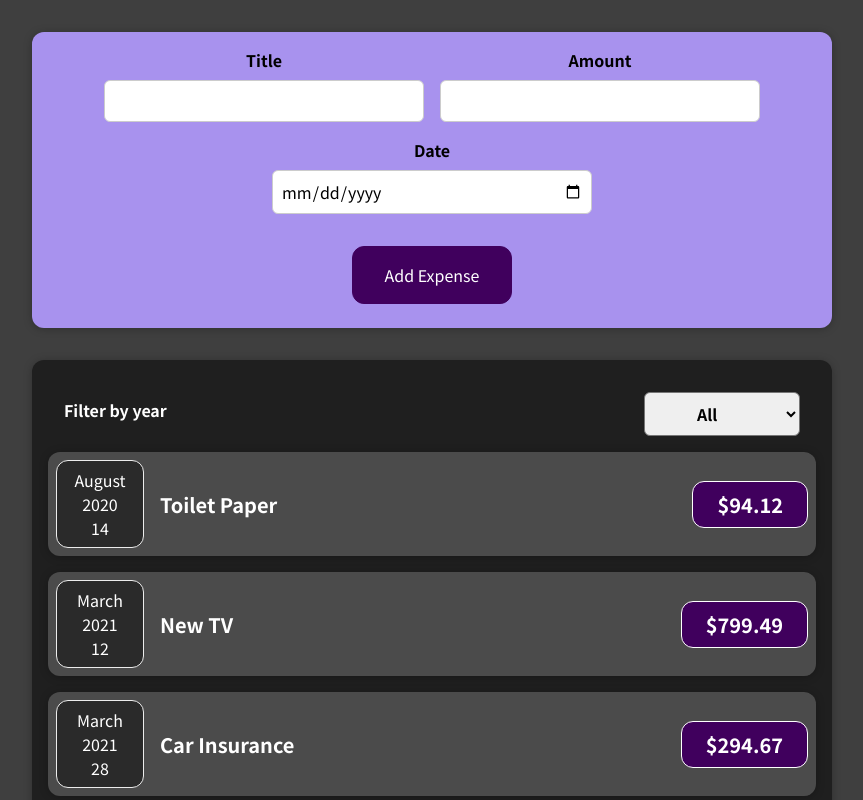
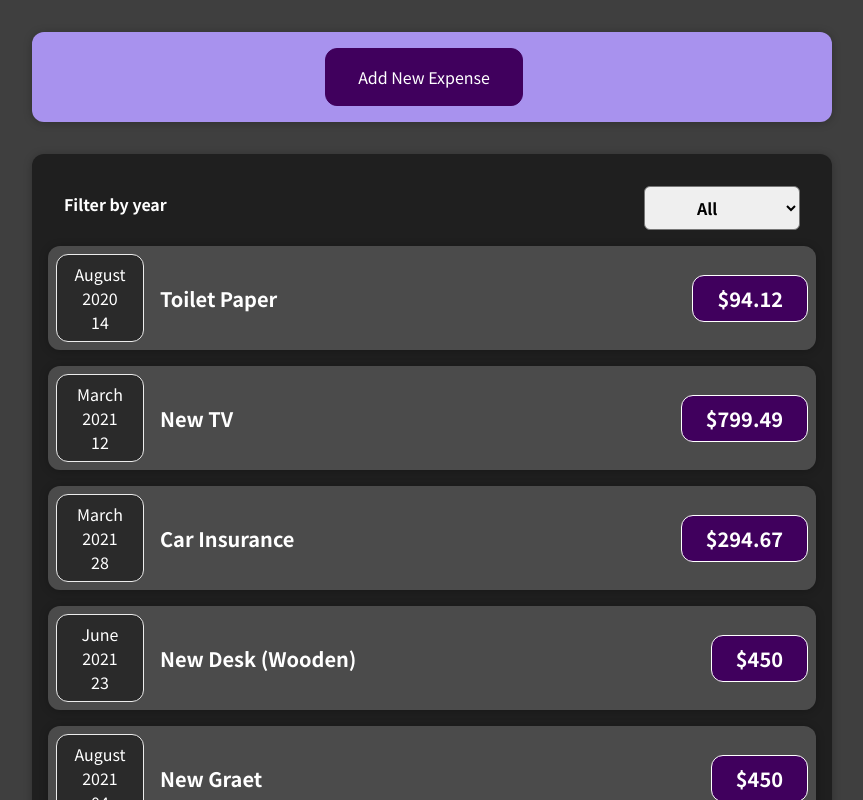
Before and after one commit to habibfr/Expense-Web-React, a React (Create React App) app: page / in a window 1280 px wide. Shown: the top 800 px of the page, without its empty margins (208-1071 px from the left). Built offline with nearby package versions, Linux system fonts and the light colour scheme.

Commit message:
handle edit

```diff
--- a/src/components/NewExpense/ExpenseForm.css
+++ b/src/components/NewExpense/ExpenseForm.css
@@ -3,8 +3,7 @@
   flex-wrap: wrap;
   gap: 1rem;
   margin-bottom: 1rem;
-  text-align: center;
-  justify-content: center;
+  text-align: left;
 }
 
 .new-expense__control label {
@@ -23,22 +22,5 @@
 }
 
 .new-expense__actions {
-  text-align: center;
+  text-align: right;
 }
-
-.button {
-  display: inline-block;
-  font: inherit;
-  cursor: pointer;
-  padding: 1rem 2rem;
-  border: 1px solid #40005d;
-  background-color: #40005d;
-  color: white;
-  border-radius: 12px;
-  margin: 1rem auto 0.5rem;
-}
-
-.button:hover {
-  background-color: #510674;
-  border-color: #510674;
-}
--- a/src/components/NewExpense/ExpenseForm.js
+++ b/src/components/NewExpense/ExpenseForm.js
@@ -6,36 +6,16 @@ const ExpenseForm = (props) => {
   const [enteredAmount, setEnteredAmount] = useState("");
   const [enteredDate, setEnteredDate] = useState("");
 
-  // const [userInput, setUserInput] = useState({
-  //   enteredTitle: "",
-  //   enteredAmount: "",
-  //   enteredDate: "",
-  // });
-
   const titleChangeHandler = (event) => {
     setEnteredTitle(event.target.value);
-
-    // setUserInput((prevState) => {
-    //   return { ...prevState, setUserInput: event.target.value };
-    // });
   };
 
   const amountChangeHandler = (event) => {
     setEnteredAmount(event.target.value);
-
-    //   setUserInput({
-    //     ...userInput,
-    //     enteredAmount: event.target.value,
-    //   });
   };
 
   const dateChangeHandler = (event) => {
     setEnteredDate(event.target.value);
-
-    //   setUserInput({
-    //     ...userInput,
-    //     enteredDate: event.target.value,
-    //   });
   };
 
   const submitHandler = (event) => {
@@ -86,7 +66,10 @@ const ExpenseForm = (props) => {
         </div>
       </div>
       <div className="new-expense__actions">
-        <button className="button" type="submit">Add Expense</button>
+        <button type="button" onClick={props.onCancel}>
+          Cancel
+        </button>
+        <button type="submit">Add Expense</button>
       </div>
     </form>
   );
--- a/src/components/NewExpense/newExpense.css
+++ b/src/components/NewExpense/newExpense.css
@@ -10,7 +10,6 @@
 }
 
 .new-expense button {
-  display: inline-block;
   font: inherit;
   cursor: pointer;
   padding: 1rem 2rem;
@@ -18,6 +17,7 @@
   background-color: #40005d;
   color: white;
   border-radius: 12px;
+  margin-right: 1rem;
 }
 
 .new-expense button:hover,
@@ -32,8 +32,7 @@
   background-color: transparent;
 }
 
-.new-expense .alternative:hover,
-.new-expense .alternative:active {
+.new-expense button.alternative:hover,
+.new-expense button.alternative:active {
   background-color: #ddb3f8;
-  border-radius: 12px;
 }
--- a/src/components/NewExpense/newExpense.js
+++ b/src/components/NewExpense/newExpense.js
@@ -1,18 +1,35 @@
-import React from "react";
+import React, { useState } from "react";
 import "./newExpense.css";
 import ExpenseForm from "./ExpenseForm";
 
 function NewExpense(props) {
+  const [isEditing, setIsEditing] = useState(false);
+
+  const startEditingHandler = () => {
+    setIsEditing(true);
+  };
+
+  const stopEditingHandler = () => {
+    setIsEditing(false);
+  };
+
   const saveExpenseDataHandler = (enteredExpenseData) => {
     const expenseData = { ...enteredExpenseData, id: Math.random().toString() };
     props.onAddExpense(expenseData);
+    setIsEditing(false);
   };
 
   return (
     <div className="new-expense">
-      <div className="alternative">
-        <ExpenseForm onSaveExpenseData={saveExpenseDataHandler} />
-      </div>
+      {isEditing ? null : (
+        <button onClick={startEditingHandler}>Add New Expense</button>
+      )}
+      {isEditing ? (
+        <ExpenseForm
+          onCancel={stopEditingHandler}
+          onSaveExpenseData={saveExpenseDataHandler}
+        />
+      ) : null}
     </div>
   );
 }
```
Also changed, not shown: src/components/Expenses/ExpenseItem.js (line endings or trailing spaces).
